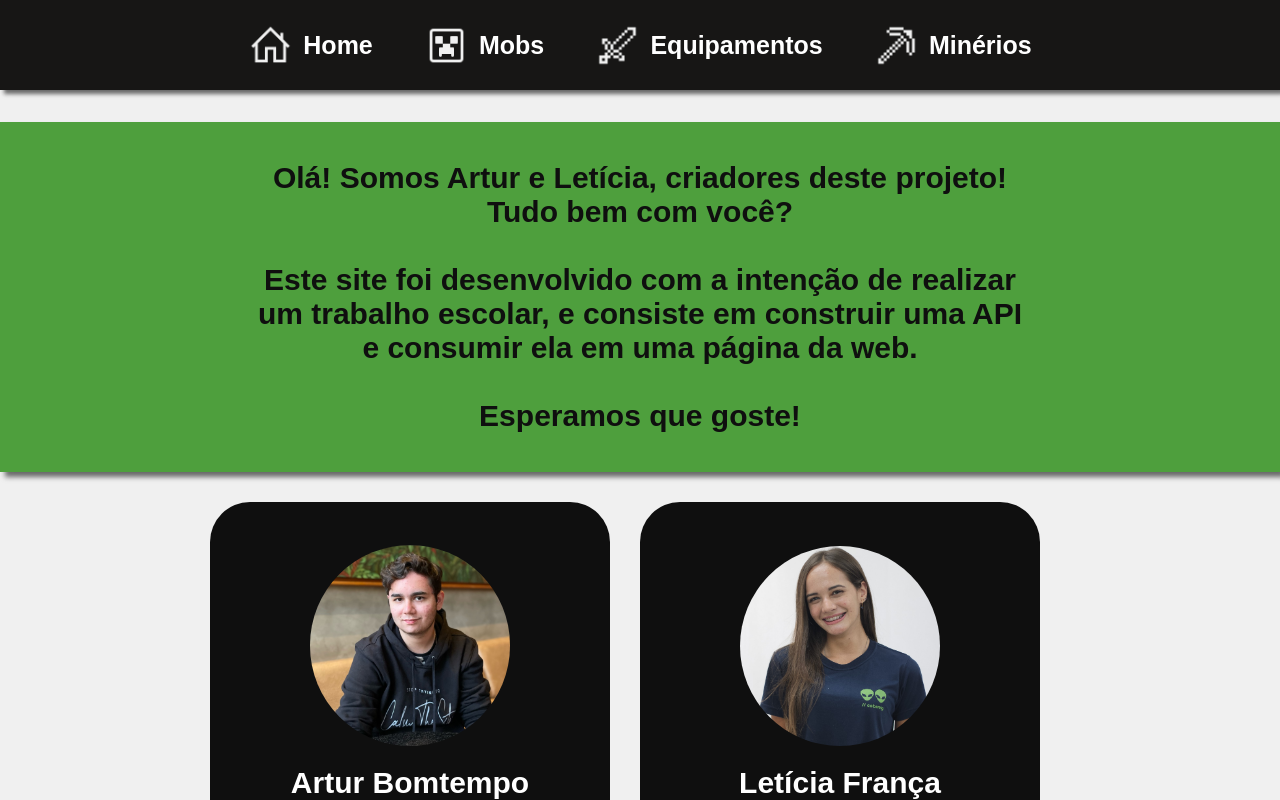
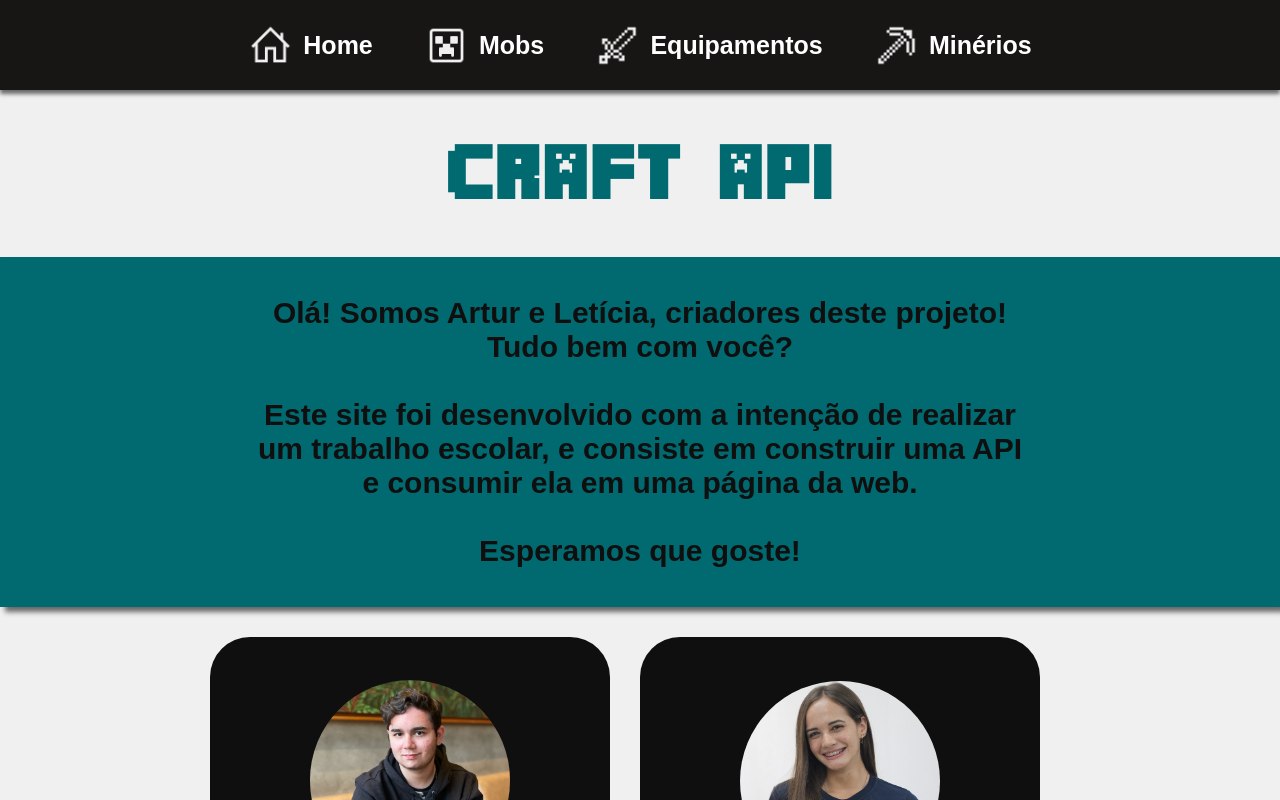
Before and after one commit to SpaceForDevelopment/CraftAPI, a React (Vite) app in the folder client/: page / in a window 1280 px wide. Shown: the top 800 px of the page. Built offline with nearby package versions, Linux system fonts and the light colour scheme.

Commit message:
style: addition of the Minecrafter font

```diff
--- a/client/src/components/DetailsPage/DetailsPage.module.css
+++ b/client/src/components/DetailsPage/DetailsPage.module.css
@@ -1,6 +1,5 @@
 .container{
     text-align: center;
-
     padding: 50px;
     background-color: var(--bg-color);
     color: var(--white-color);
@@ -27,6 +26,7 @@
 }
 
 .nomeDetalhes{
+    font-family: 'Minecrafter', sans-serif;
     margin-bottom: -10px;
     margin-top: 20px;
 }
--- a/client/src/components/DetailsPage/index.jsx
+++ b/client/src/components/DetailsPage/index.jsx
@@ -1,5 +1,10 @@
 import styles from './DetailsPage.module.css';
 import { useEffect, useState } from 'react';
+
+
+function removeAccents(str) {
+    return str.normalize('NFD').replace(/[\u0300-\u036f]/g, '');
+}
 
 function DetailsPage({ id, subject }) {
     const [apiData, setApiData] = useState(null);
@@ -16,6 +21,11 @@ function DetailsPage({ id, subject }) {
                 }
 
                 const data = await response.json();
+
+                if (data?.name) {
+                    data.name = removeAccents(data.name);
+                }
+
                 setApiData(data);
             }
             catch (error) {
--- a/client/src/components/Header/Header.module.css
+++ b/client/src/components/Header/Header.module.css
@@ -5,7 +5,7 @@
     padding-bottom: 35px;
     background-color: var(--bg-color);
     color: var(--white-color);
-    box-shadow: 4px 4px 4px #0f0f0f98;
+    box-shadow: 0px 4px 4px #0f0f0f98;
     display: flex;
     align-items: center;
     justify-content: center;
@@ -26,10 +26,11 @@
     display: flex;
     align-items: center;
     justify-content: center;
+    /* font-family: 'Minecrafter', sans-serif; */
 }
 
 .header a:hover{
-    color: #76b24a;
+    color: var(--primary-color);
     cursor: pointer;
     transition: ease-in-out 0.5s;
 }
--- a/client/src/components/ItemsPage/ItemsPage.module.css
+++ b/client/src/components/ItemsPage/ItemsPage.module.css
@@ -3,12 +3,11 @@
 }
 
 .title{
-    background-color: #016A70;
+    font-family: 'Minecrafter', sans-serif;
     -webkit-background-clip: text;
     background-clip: text;
-    color: transparent;
+    color: var(--primary-color);
     font-size: 70px;
-    text-shadow: 3px 3px 3px #016a7091;
     text-align: center;
     margin: 3vh 0 5vh 0;
 }
--- a/client/src/components/ItemsPage/index.jsx
+++ b/client/src/components/ItemsPage/index.jsx
@@ -48,7 +48,7 @@ function ItemsPage({ subject, singularSubject, pageTitle }) {
                         ))}
                     </div>
                 ) : (
-                    <p className={styles.message}>Carregando {subject}...</p>
+                    <p className={styles.message}>Carregando {pageTitle}...</p>
                 )
             }
         </>
--- a/client/src/components/ProfileCard/ProfileCard.module.css
+++ b/client/src/components/ProfileCard/ProfileCard.module.css
@@ -28,7 +28,7 @@
     padding: 3px;
     border-radius: 30px;
     cursor: pointer;
-    background-color: #76b24a;
+    background-color: var(--primary-color);
     transition: ease-in-out 0.5s;
 }
 
--- a/client/src/index.css
+++ b/client/src/index.css
@@ -1,4 +1,11 @@
+/* === Minecrafter Font ===  */
+@font-face {
+  font-family: 'Minecrafter';
+  src: url('./assets/fonts/Minecrafter/Minecrafter.Reg.ttf') format('truetype');
+}
+
 :root{
+  background-color: #f0f0f0;
   font-synthesis: none;
   text-rendering: optimizeLegibility;
   -webkit-font-smoothing: antialiased;
@@ -7,8 +14,8 @@
   /* === Color Variables === */
   --white-color: #fff;
   --black-color: #000;
+  --primary-color: #016a70;
   --bg-color: #171615;
-  background-color: #F0F0F0;
 }
 
 *{
--- a/client/src/pages/Home/Home.module.css
+++ b/client/src/pages/Home/Home.module.css
@@ -1,3 +1,13 @@
+.title{
+    font-family: 'Minecrafter', sans-serif;
+    -webkit-background-clip: text;
+    background-clip: text;
+    color: var(--primary-color);
+    font-size: 70px;
+    text-align: center;
+    margin: 3vh 0 5vh 0;
+}
+
 .content{
     width: 100%;
     display: flex;
@@ -14,7 +24,7 @@
     text-align: center;
     width: 100%;
     height: 350px;
-    background-color: #4E9F3D;
+    background-color: var(--primary-color);
     box-shadow: 5px 5px 5px #0f0f0f98;
 }
 
--- a/client/src/pages/Home/index.jsx
+++ b/client/src/pages/Home/index.jsx
@@ -11,6 +11,7 @@ function Home() {
 
     return (
         <div className={styles.content}>
+            <h1 className={styles.title}>Craft api</h1>
             <div className={styles.div_content}>
                 <p>
                     Olá! Somos Artur e Letícia, criadores deste projeto! Tudo bem com você? <br /> <br />
--- a/client/src/pages/Ores/index.jsx
+++ b/client/src/pages/Ores/index.jsx
@@ -6,7 +6,7 @@ function Ores() {
         <ItemsPage
             subject='ores'
             singularSubject='minerio'
-            pageTitle='Minérios'
+            pageTitle='Minerios'
         />
     );
 }
```
Also changed, not shown: client/src/assets/fonts/Minecrafter/Minecrafter.Reg.ttf (added).
